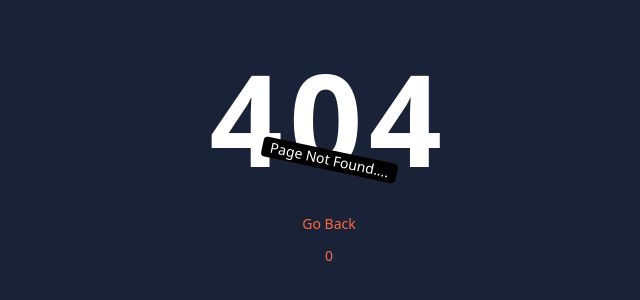
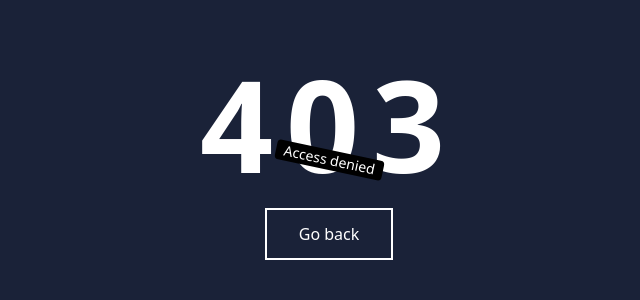
Before and after one commit to Vinaysohaliya/lms-frontend, a React (Vite) app: page /denied in a window 1280 px wide. Before the commit this address had no page. Shown: the part 240-540 px from the top of the page, without its empty margins (311-951 px from the left). Built offline with nearby package versions, Linux system fonts and the light colour scheme.

Commit message:
denied page added

```diff
--- a/src/App.jsx
+++ b/src/App.jsx
@@ -7,6 +7,7 @@
 import Login from './pages/login'
 import CourseList from './pages/CourseList'
 import Contact from './pages/Contact'
+import Denied from './pages/Denied'
 function App() {
 
   return (
@@ -18,6 +19,7 @@
         <Route path="/courses" element={<CourseList />} />
         <Route path='/login' element={<Login />} />
         <Route path='/contact' element={<Contact />} />
+        <Route path='/denied' element={<Denied />} />
         <Route path='*' element={<PageNotFound/>} />
       </Routes>
     </>
--- /dev/null
+++ b/src/pages/Denied.jsx
@@ -0,0 +1,24 @@
+
+import { useNavigate } from "react-router-dom";
+
+function Denied() {
+    const navigate = useNavigate();
+    return (
+        <main className="h-screen w-full flex flex-col justify-center items-center bg-[#1A2238]">
+            <h1 className="text-9xl font-extrabold text-white tracking-widest">
+                403
+            </h1>
+            <div className="bg-black text-white px-2 text-sm rounded rotate-12 absolute">
+                Access denied
+            </div>
+            <button onClick={() => navigate(-1)} className="mt-5">
+                <span className="relative block px-8 py-3 border-white border-2 text-white">
+                    Go back
+                </span>
+            </button>
+        </main>
+    );
+
+}
+
+export default Denied;
```
